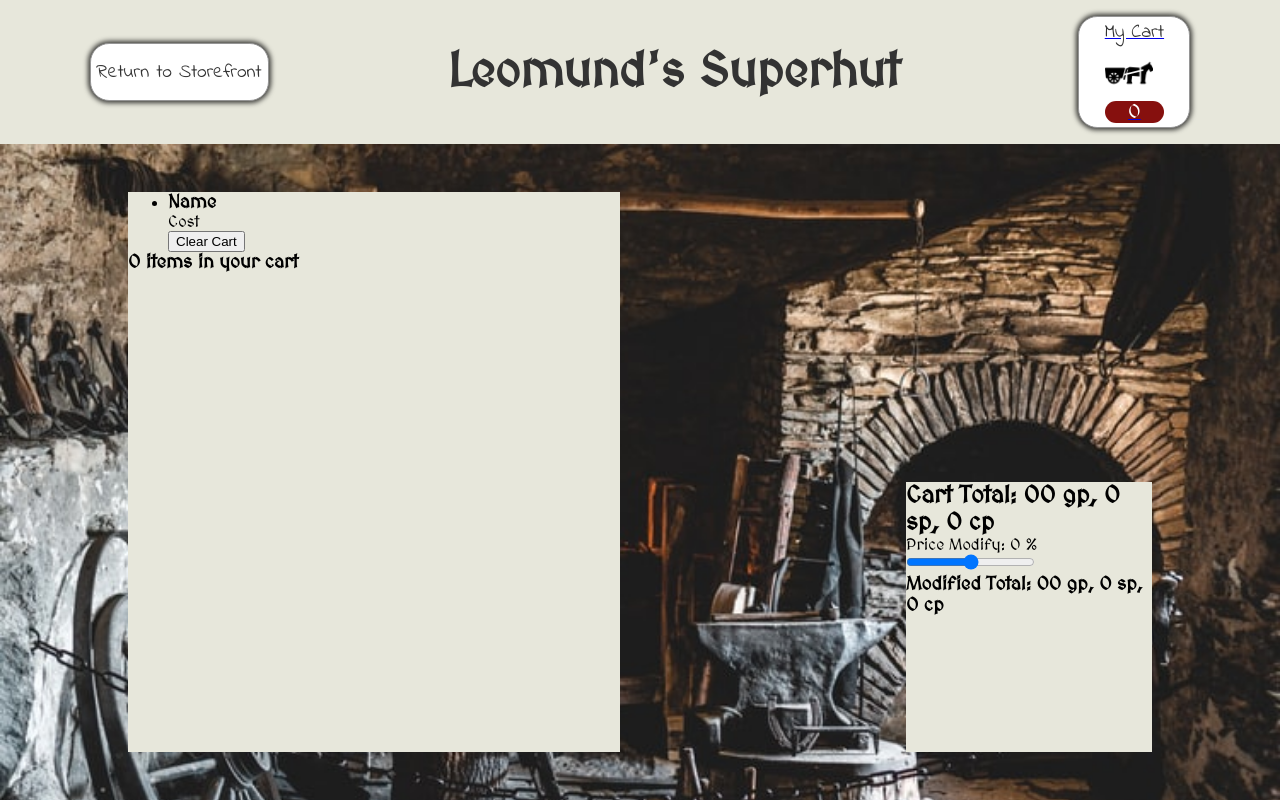
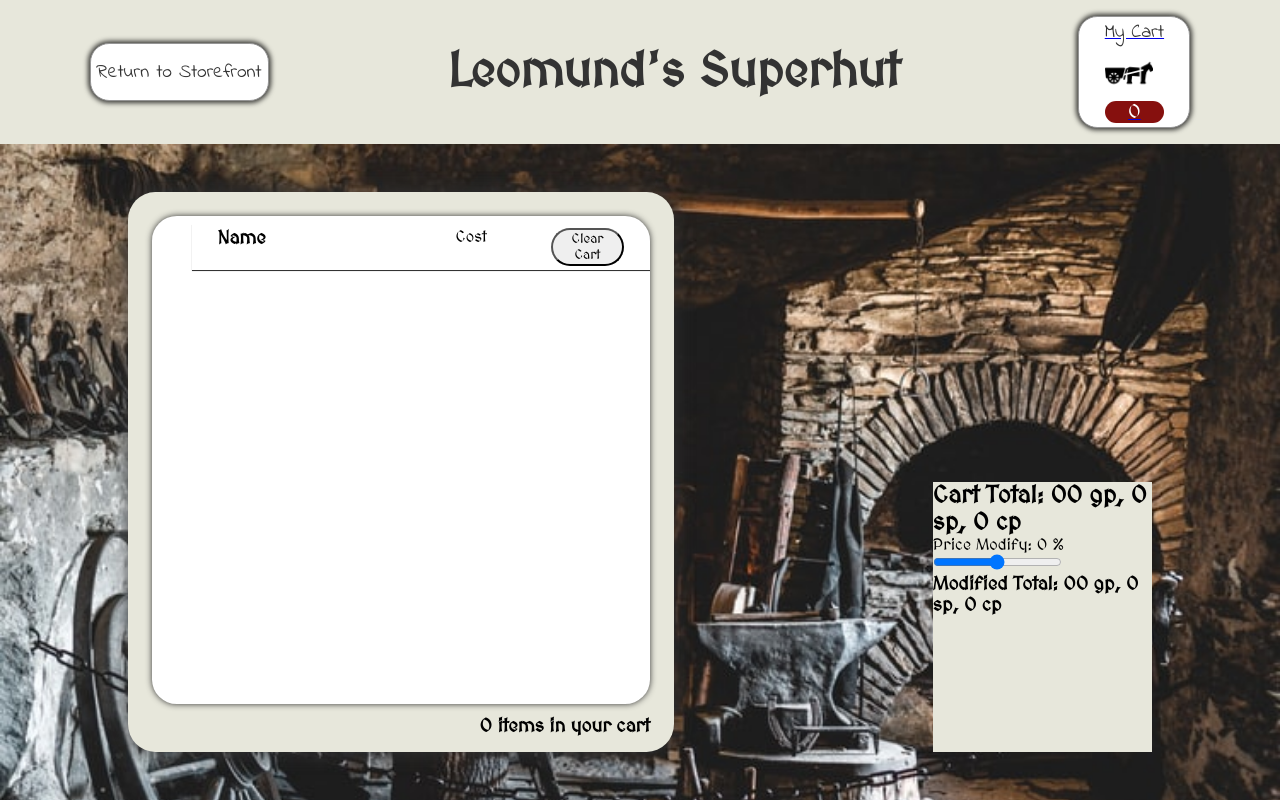
Before and after one commit to relyt4me/leomunds-superhut, a React (Create React App) app: page /cart in a window 1280 px wide. Built offline with nearby package versions, Linux system fonts and the light colour scheme.

Commit message:
Style the items list in cart

```diff
--- a/src/Components/Cart/Cart.css
+++ b/src/Components/Cart/Cart.css
@@ -12,6 +12,55 @@
 .cart-list {
   background-color: #e7e7db;
   grid-area: 1/1/3/2;
+  padding: 3vh;
+  border-radius: 5%;
+  box-shadow: 0 0 1.2em #333333;
+}
+
+.cart-list-holder {
+  padding-top: 1vh;
+  height: 60vh;
+  background-color: white;
+  box-shadow: 0 0 0.4em #333333;
+  overflow-y: scroll;
+  border-radius: 5%;
+  font-family: Indie;
+}
+
+.cart-item-header {
+  font-family: Medival;
+}
+
+.clear-cart-button {
+  font-family: Medival;
+  border-radius: 3em;
+}
+
+.cart-item {
+  display: flex;
+  /* justify-content: space-between; */
+  text-align: left;
+  padding: 0.5vh 2vw;
+  box-shadow: 0 0.05em 0.04em #333333;
+  margin-bottom: 0.5vh;
+}
+
+.cart-item-title {
+  width: 20vw;
+}
+
+.cart-item-cost {
+  width: 8vw;
+}
+
+.cart-item-button {
+  border-radius: 3em;
+  font-family: Indie;
+}
+
+.cart-list-total-items {
+  margin-top: 1.5vh;
+  text-align: right;
 }
 
 .cart-value-card {
--- a/src/Components/Cart/Cart.js
+++ b/src/Components/Cart/Cart.js
@@ -19,7 +19,9 @@ class Cart extends Component {
           <p className='cart-item-cost'>
             {cost} {currency}
           </p>
-          <button onClick={() => this.props.removeItem(index)}>Remove</button>
+          <button className='cart-item-button' onClick={() => this.props.removeItem(index)}>
+            Remove
+          </button>
         </li>
       );
     });
@@ -61,11 +63,13 @@ class Cart extends Component {
     return (
       <section className='cart-page'>
         <article className='cart-list'>
-          <ul>
+          <ul className='cart-list-holder'>
             <li className='cart-item cart-item-header'>
               <h3 className='cart-item-title'>Name</h3>
               <p className='cart-item-cost'>Cost</p>
-              <button onClick={this.props.clearCart}>Clear Cart</button>
+              <button className='clear-cart-button' onClick={this.props.clearCart}>
+                Clear Cart
+              </button>
             </li>
             {this.createCartList()}
           </ul>
```
